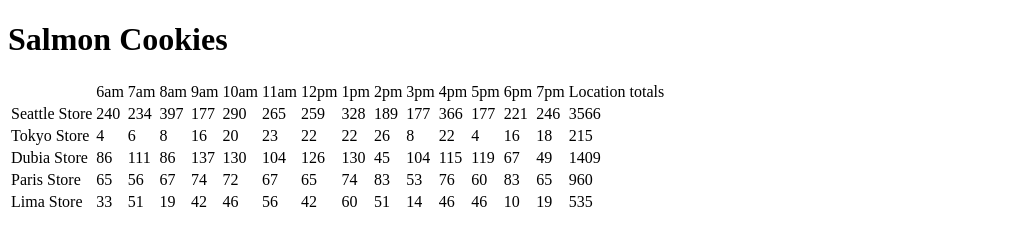
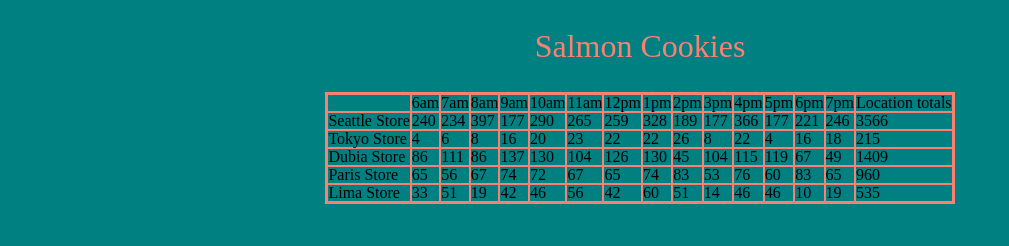
Before and after one commit to TJSOmega/201-lab-06, a plain HTML site: page sales.html in a window 1280 px wide. Shown: the whole page, without its empty margins (0-1009 px from the left). Drawn offline with Linux system fonts and the light colour scheme.

Commit message:
Finished Constructor

```diff
--- a/css/style.css
+++ b/css/style.css
@@ -0,0 +1,27 @@
+h1 {
+  text-align: center;
+  margin: 30px auto;
+  font-size: xx-large;
+  color: salmon;
+}
+body {
+  background-color: teal;
+  margin: 30px auto
+}
+
+table {
+  margin: auto;
+  border: solid salmon;
+}
+
+tr {
+  padding: auto;
+  border: 2px solid salmon;
+  border-radius: 5px;
+}
+
+td {
+  border: solid;
+  border: 2px solid salmon;
+  border-radius: 5px;
+}
--- a/sales.html
+++ b/sales.html
@@ -1,9 +1,11 @@
 <!DOCTYPE html>
 <html lang="en">
   <head>
-    <title> Salmon Cookies</title>
-    <link rel="stlyesheet" href="css/reset.css">
-    <link rel="stlyesheet" href="css/style.css">
+    <title>
+      Salmon Cookies
+    </title>
+    <link rel="stylesheet" href="css/reset.css">
+    <link rel="stylesheet" href="css/style.css">
   </head>
   <body>
     <header>
```
Also changed, not shown: 1 other file.
